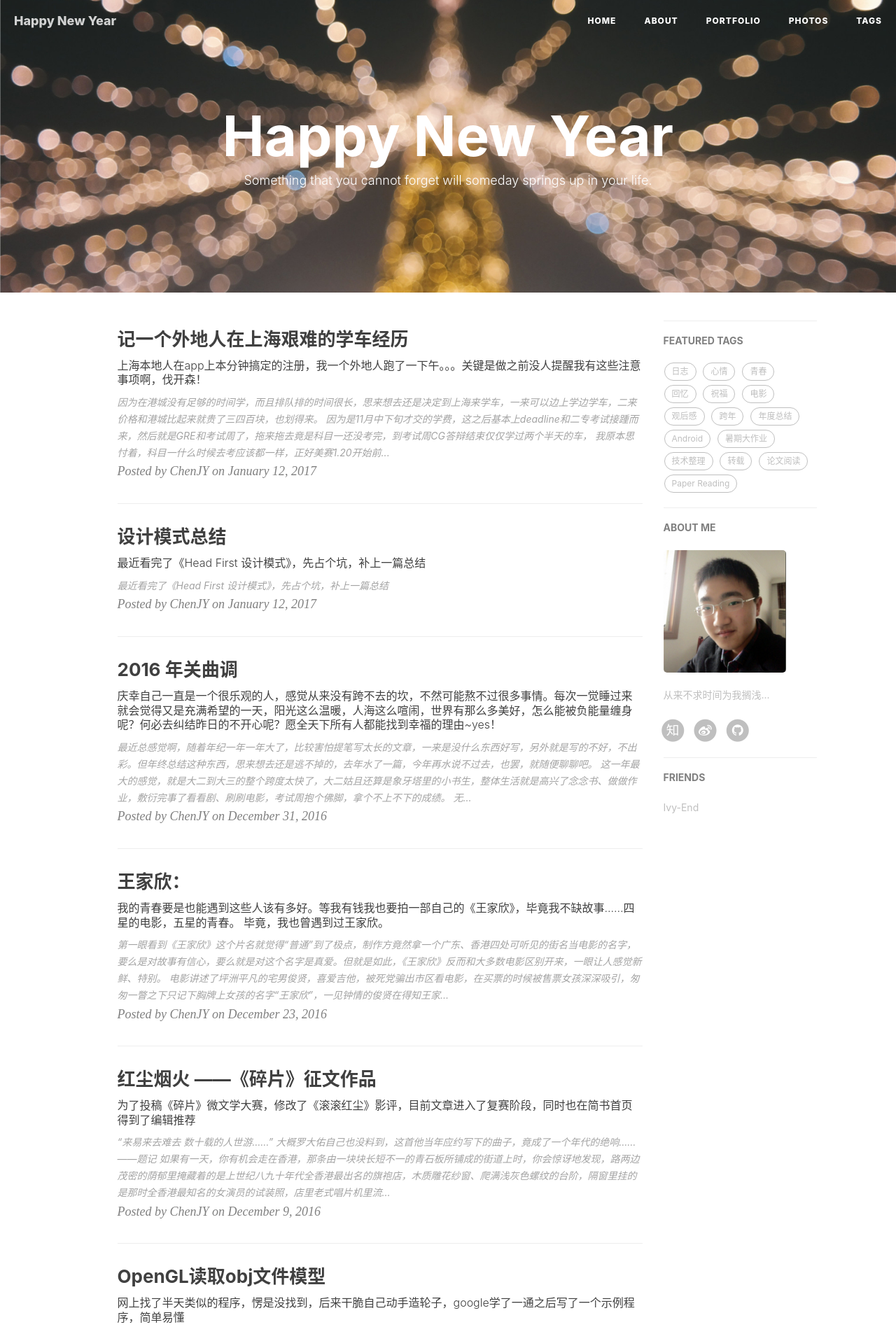
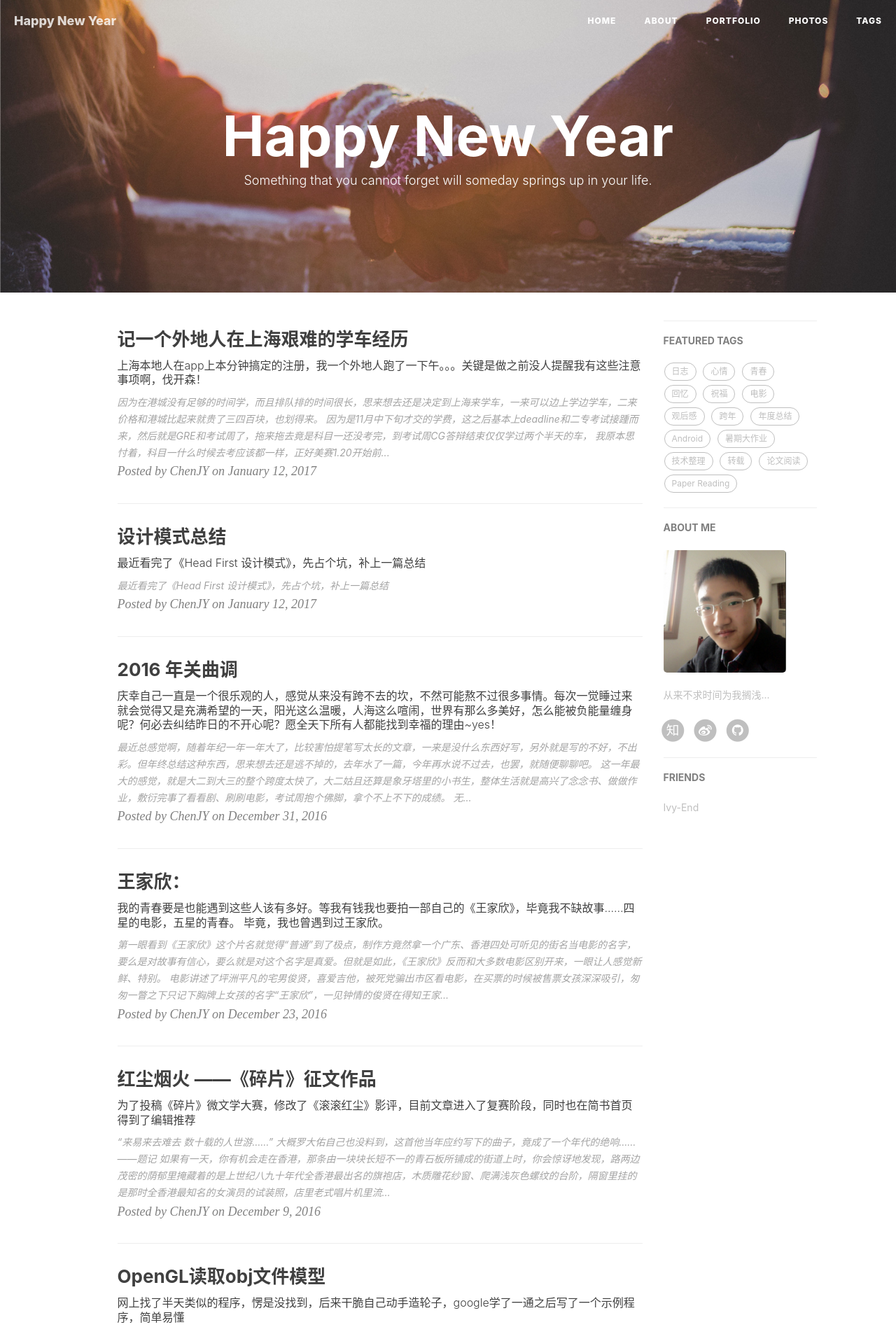
Before and after one commit to jiayangchen/jiayangchen.github.io, a Jekyll site: the page built from index.html, in a window 1280 px wide. Shown: the top 1906 px of the page at 70% size. Built offline with Jekyll 4.4.1, drawn with Linux system fonts in a browser that asks for light colours; nearby versions of some CDN libraries; the list of posts is cut into pages by our own code; comment, search, counter and statistics services are not loaded.

```diff
--- a/_config.yml
+++ b/_config.yml
@@ -1,7 +1,7 @@
 # Site settings
 title: Happy New Year
 SEOTitle: EasonChen
-header-img: img/bg_new.jpg
+header-img: img/bg1.jpg
 email: jiayangchen@sjtu.edu.cn
 description: "You know some birds are not meant to be caged, their feathers are just too bright."
 keyword: "jiayangchen,blog,博客, 个人网站, 互联网,软件,Android"
```
Also changed, not shown: img/bg1.jpg (added).
